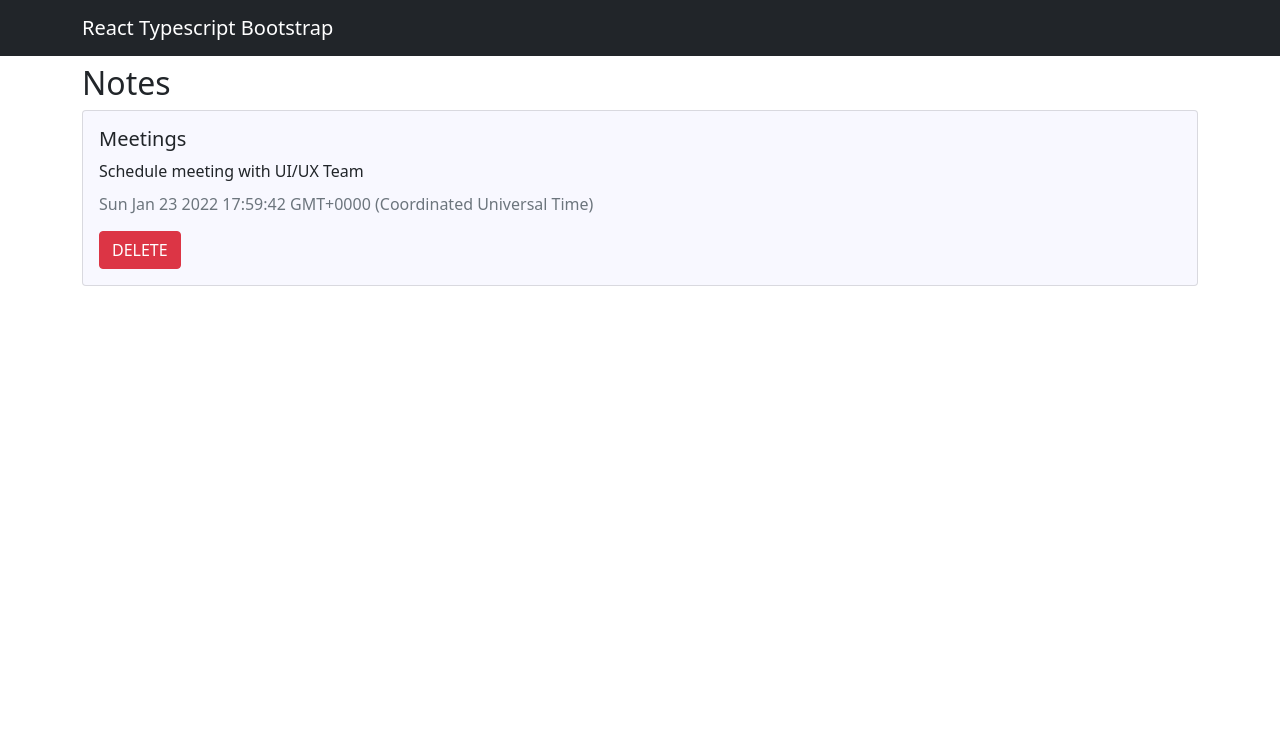
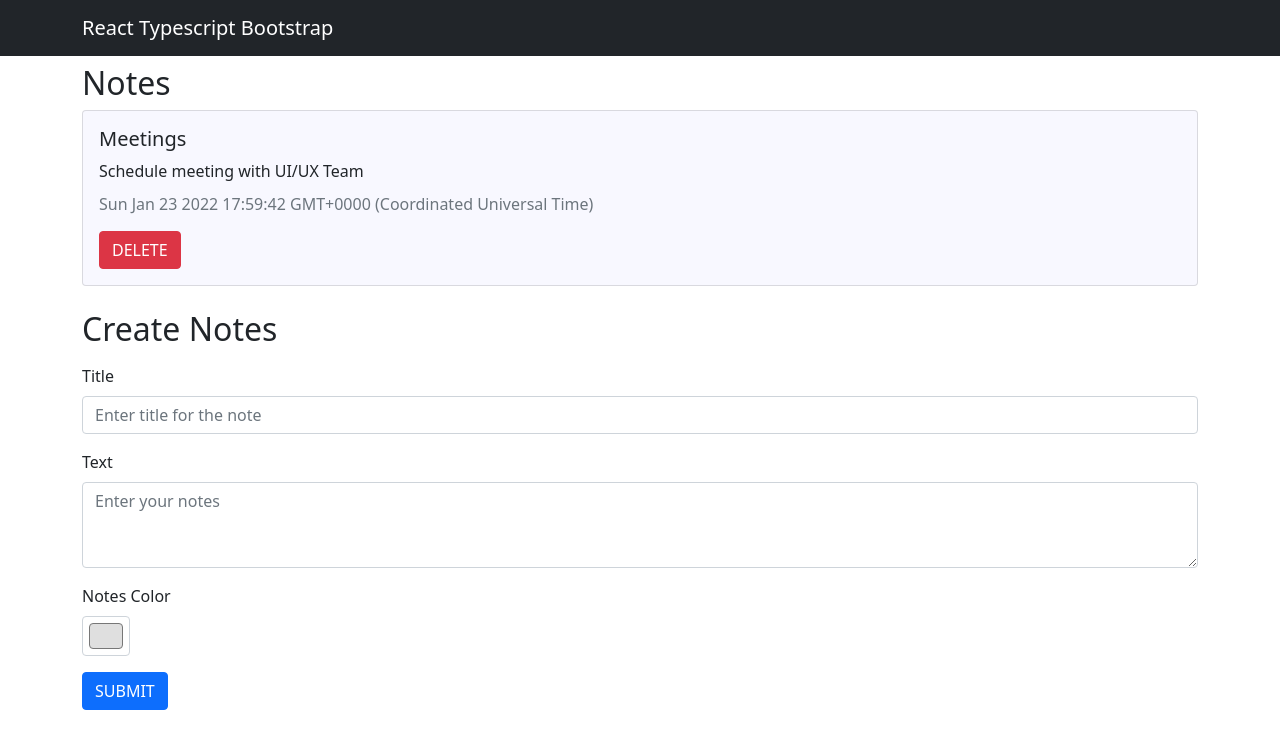
Before and after one commit to AlexanderPolzhofer/typescript_react_notes_app, a React (Create React App) app: page / in a window 1280 px wide. Shown: the top 748 px of the page. Built offline with nearby package versions, Linux system fonts and the light colour scheme.

Commit message:
deleting and submiting notes to noteslist

```diff
--- a/src/App.tsx
+++ b/src/App.tsx
@@ -1,9 +1,9 @@
 import React, { useState } from 'react';
 import { Col, Container, Row } from 'react-bootstrap';
 
-import './App.css';
 import Header from './components/header/Header';
 import NotesList from './components/notes-list/NotesList';
+import CreateNotes from './components/create-notes/CreateNotes';
 
 import { Note } from './models/note.model';
 
@@ -26,6 +26,11 @@
             <NotesList notes={notes} setNotes={setNotes} />
           </Col>
         </Row>
+        <Row className='mt-3'>
+          <Col>
+            <CreateNotes notes={notes} setNotes={setNotes} />
+          </Col>
+        </Row>
       </Container>
     </>
   );
--- /dev/null
+++ b/src/components/create-notes/CreateNotes.tsx
@@ -0,0 +1,71 @@
+import * as React from 'react';
+
+import Form from 'react-bootstrap/Form';
+import Button from 'react-bootstrap/Button';
+import Alert from 'react-bootstrap/Alert';
+
+import { useRef } from 'react';
+import { useState } from 'react';
+
+import { Note } from './../../models/note.model';
+
+interface ICreateNotesProps {
+    notes: Note[]
+    setNotes: React.Dispatch<React.SetStateAction<Note[]>>
+}
+
+const CreateNotes: React.FC<ICreateNotesProps> = ({ notes, setNotes }) => {
+
+    const [error, setError] = useState<String>('');
+
+    const titleRef = useRef<HTMLInputElement | null>(null);
+    const textRef = useRef<HTMLTextAreaElement | null>(null);
+    const colorRef = useRef<HTMLInputElement | null>(null);
+
+    const setValuesToEmptyString = (): void => {
+        (titleRef.current as HTMLInputElement).value = '';
+        (textRef.current as HTMLTextAreaElement).value = '';
+        (colorRef.current as HTMLInputElement).value = '';
+    }
+
+    const handleSubmit = (e: React.FormEvent<HTMLFormElement>): void => {
+        e.preventDefault();
+        if (titleRef.current?.value === '' || textRef.current?.value === '') {
+            return setError('All fields are mandatory!')
+        }
+        setError('');
+        setNotes([...notes, {
+            id: (new Date()).toString(),
+            title: (titleRef.current as HTMLInputElement).value,
+            text: (textRef.current as HTMLTextAreaElement).value,
+            color: (colorRef.current as HTMLInputElement).value,
+            date: (new Date()).toString()
+        }])
+
+        setValuesToEmptyString();
+    }
+
+    return (
+        <>
+            <h2>Create Notes</h2>
+            {error && <Alert variant='danger'>{error}</Alert>}
+            <Form className='mt-3 mb-3' onSubmit={(e) => handleSubmit(e)}>
+                <Form.Group className="mb-3" controlId="formBasicTitle">
+                    <Form.Label>Title</Form.Label>
+                    <Form.Control type="text" placeholder="Enter title for the note" ref={titleRef} />
+                </Form.Group>
+                <Form.Group className="mb-3" controlId="formBasicText">
+                    <Form.Label>Text</Form.Label>
+                    <Form.Control as='textarea' rows={3} placeholder="Enter your notes" ref={textRef} />
+                </Form.Group>
+                <Form.Group className="mb-3">
+                    <Form.Label htmlFor='colorInput'>Notes Color</Form.Label>
+                    <Form.Control defaultValue='#dfdfdf' type="color" id='colorInput' title="Choose your card color" ref={colorRef} />
+                </Form.Group>
+                <Button type='submit' variant='primary'>SUBMIT</Button>
+            </Form>
+        </>
+    );
+}
+
+export default CreateNotes;
--- a/src/components/header/Header.tsx
+++ b/src/components/header/Header.tsx
@@ -3,10 +3,10 @@
 
 import 'bootstrap/dist/css/bootstrap.min.css';
 
-export interface IHeaderProps {
+interface IHeaderProps {
 }
 
-const Header: React.FunctionComponent<IHeaderProps> = (props) => {
+const Header: React.FC<IHeaderProps> = (props) => {
 
     return (
         <div>
--- a/src/components/notes-list/NotesList.tsx
+++ b/src/components/notes-list/NotesList.tsx
@@ -3,7 +3,7 @@
 
 import Notes from '../notes/Notes';
 
-export interface INotesListProps {
+interface INotesListProps {
     notes: Note[],
     setNotes: React.Dispatch<React.SetStateAction<Note[]>>
 }
--- a/src/components/notes/Notes.tsx
+++ b/src/components/notes/Notes.tsx
@@ -3,7 +3,7 @@
 import { Note } from '../../models/note.model';
 import Button from 'react-bootstrap/Button';
 
-export interface INotesProps {
+interface INotesProps {
     note: Note,
     handleDelete: (id: string) => void
 }
@@ -12,7 +12,7 @@
 
     return (
         <div>
-            <Card style={{ backgroundColor: note.color }}>
+            <Card style={{ backgroundColor: note.color, marginBottom: '8px' }}>
                 <Card.Body>
                     <Card.Title>{note.title}</Card.Title>
                     <Card.Text>{note.text}</Card.Text>
```
Also changed, not shown: src/components/notes-cart/Cart.tsx (deleted, +0 -14 lines).
